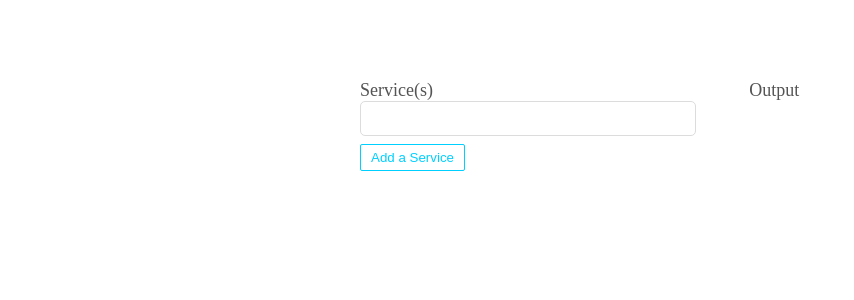
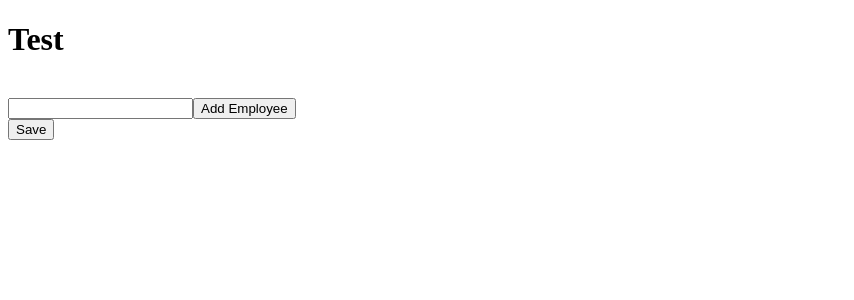
Before and after one commit to JaGarcia02/Frontend_design_reference, a React (Vite) app in the folder frontend_testing_react_vite/client/: page /test2 in a window 1280 px wide. Shown: the top 300 px of the page, without its empty margins (0-854 px from the left). Built offline with nearby package versions, Linux system fonts and the light colour scheme.

Commit message:
Update Commit

```diff
--- a/frontend_testing_react_vite/client/package.json
+++ b/frontend_testing_react_vite/client/package.json
@@ -12,7 +12,8 @@
     "axios": "^1.4.0",
     "react": "^18.2.0",
     "react-dom": "^18.2.0",
-    "react-router-dom": "^6.14.1"
+    "react-router-dom": "^6.14.1",
+    "uniqid": "^5.4.0"
   },
   "devDependencies": {
     "@types/react": "^18.0.27",
--- a/frontend_testing_react_vite/client/src/index.css
+++ b/frontend_testing_react_vite/client/src/index.css
@@ -1,4 +1,4 @@
-* {
+/* * {
   box-sizing: border-box;
 }
 
@@ -71,4 +71,4 @@ button {
 .second-division button {
   color: red;
   border: 1px solid red;
-}
+} */
--- a/frontend_testing_react_vite/client/src/pages/DynamicAddRemove_Page.jsx
+++ b/frontend_testing_react_vite/client/src/pages/DynamicAddRemove_Page.jsx
@@ -1,75 +1,237 @@
 import React, { useEffect, useState } from "react";
+import uniqid from "uniqid";
 
 const DynamicAddRemove_Page = () => {
-  const [serviceList, setServiceList] = useState([{ service: "" }]);
+  const [dataArray, setDataArray] = useState({ service: [] });
+  const [employee, setEmployee] = useState({ id: "", name: "" });
 
-  const handleServiceChange = (e, index) => {
-    const { name, value } = e.target;
-    const list = [...serviceList];
-    list[index][name] = value;
-    setServiceList(list);
+  const SaveArray = () => {
+    if (!employee.name) {
+      alert("Empty!");
+    } else if (dataArray.service.length >= 4) {
+      alert("Limit has been reached!");
+      document.getElementById("service").value = "";
+      setEmployee("");
+    } else {
+      setDataArray({
+        ...dataArray,
+        service: [...dataArray.service, employee],
+      });
+      document.getElementById("service").value = "";
+      setEmployee("");
+    }
   };
 
-  const handleServiceRemove = (index) => {
-    const list = [...serviceList];
-    list.splice(index, 1);
-    setServiceList(list);
+  const DeleteData = (data) => {
+    const newValue = dataArray.service.filter((fil) => fil.id != data);
+    setDataArray({ ...dataArray, service: newValue });
   };
 
-  const handleServiceAdd = () => {
-    setServiceList([...serviceList, { service: "" }]);
+  const setArray = () => {
+    alert(JSON.stringify(dataArray.service));
+    console.log(dataArray);
   };
 
   return (
-    <form className="main-container" autoComplete="off">
-      <div className="form-field">
-        <label htmlFor="service">Service(s)</label>
-        {serviceList.map((singleService, index) => (
-          <div key={index} className="services">
-            <div className="first-division">
+    <div>
+      <div>
+        <h1>Test</h1>
+        <div>
+          {dataArray.service?.map((res) => {
+            console.log();
+            return (
+              <>
+                <br />
+                {res.name && (
+                  <>
+                    <input type="text" defaultValue={res.name} />
+                    <button onClick={() => DeleteData(res.id)}>
+                      Remove Employee
+                    </button>
+                  </>
+                )}
+              </>
+            );
+          })}
+          <br />
+
+          {dataArray.service.length == 4 ? (
+            ""
+          ) : (
+            <>
               <input
+                type="text"
                 name="service"
-                type="text"
                 id="service"
-                value={singleService.service}
-                onChange={(e) => handleServiceChange(e, index)}
-                required
+                onChange={(e) =>
+                  setEmployee({
+                    ...employee,
+                    id: uniqid(),
+                    name: e.target.value,
+                  })
+                }
               />
-              {serviceList.length - 1 === index && serviceList.length < 4 && (
-                <button
-                  type="button"
-                  onClick={handleServiceAdd}
-                  className="add-btn"
-                >
-                  <span>Add a Service</span>
-                </button>
-              )}
-            </div>
-            <div className="second-division">
-              {serviceList.length !== 1 && (
-                <button
-                  type="button"
-                  onClick={() => handleServiceRemove(index)}
-                  className="remove-btn"
-                >
-                  <span>Remove</span>
-                </button>
-              )}
-            </div>
-          </div>
-        ))}
+              <button onClick={SaveArray}>Add Employee</button>
+            </>
+          )}
+        </div>
+        <button onClick={setArray}>Save</button>
       </div>
-      <div className="output">
-        <h2>Output</h2>
-        {serviceList &&
-          serviceList.map((singleService, index) => (
-            <ul key={index}>
-              {singleService.service && <li>{singleService.service}</li>}
-            </ul>
-          ))}
-      </div>
-    </form>
+    </div>
   );
 };
 
 export default DynamicAddRemove_Page;
+
+// const DynamicAddRemove_Page = () => {
+//     const [serviceList, setServiceList] = useState([{ service: "" }]);
+
+//     const handleServiceChange = (e, index) => {
+//       const { name, value } = e.target;
+//       const list = [...serviceList];
+//       list[index][name] = value;
+//       setServiceList(list);
+//     };
+
+//     const handleServiceRemove = (index) => {
+//       const list = [...serviceList];
+//       list.splice(index, 1);
+//       setServiceList(list);
+//     };
+
+//     const handleServiceAdd = () => {
+//       setServiceList([...serviceList, { service: "" }]);
+//     };
+
+//     return (
+//       <form className="main-container" autoComplete="off">
+//         <div className="form-field">
+//           <label htmlFor="service">Service(s)</label>
+//           {serviceList.map((singleService, index) => (
+//             <div key={index} className="services">
+//               <div className="first-division">
+//                 <input
+//                   name="service"
+//                   type="text"
+//                   id="service"
+//                   value={singleService.service}
+//                   onChange={(e) => handleServiceChange(e, index)}
+//                   required
+//                 />
+//                 {serviceList.length - 1 === index && serviceList.length < 4 && (
+//                   <button
+//                     type="button"
+//                     onClick={handleServiceAdd}
+//                     className="add-btn"
+//                   >
+//                     <span>Add a Service</span>
+//                   </button>
+//                 )}
+//               </div>
+//               <div className="second-division">
+//                 {serviceList.length !== 1 && (
+//                   <button
+//                     type="button"
+//                     onClick={() => handleServiceRemove(index)}
+//                     className="remove-btn"
+//                   >
+//                     <span>Remove</span>
+//                   </button>
+//                 )}
+//               </div>
+//             </div>
+//           ))}
+//         </div>
+//         <div className="output">
+//           <h2>Output</h2>
+//           {serviceList &&
+//             serviceList.map((singleService, index) => (
+//               <ul key={index}>
+//                 {singleService.service && <li>{singleService.service}</li>}
+//               </ul>
+//             ))}
+//         </div>
+//       </form>
+//     );
+//   };
+
+// const [dataArray, setDataArray] = useState({ service: [] });
+// const [employee, setEmployee] = useState({ id: "", name: "" });
+
+// const SaveArray = () => {
+//   if (!employee.name) {
+//     alert("Empty!");
+//   } else if (dataArray.service.length >= 4) {
+//     alert("Limit has been reached!");
+//     document.getElementById("service").value = "";
+//     setEmployee("");
+//   } else {
+//     setDataArray({
+//       ...dataArray,
+//       service: [...dataArray.service, employee],
+//     });
+//     document.getElementById("service").value = "";
+//     setEmployee("");
+//   }
+// };
+
+// const DeleteData = (filter) => {
+//   const newValue = dataArray.service.filter((fil) => fil.id != filter);
+//   setDataArray({ ...dataArray, service: newValue });
+// };
+
+// const setArray = () => {
+//   alert(JSON.stringify(dataArray.service));
+//   console.log(dataArray);
+// };
+
+// return (
+//   <div>
+//     <div>
+//       <h1>Test</h1>
+//       <div>
+//         {dataArray.service?.map((res) => {
+//           console.log();
+//           return (
+//             <>
+//               <br />
+//               {res.name && (
+//                 <>
+//                   <input type="text" defaultValue={res.name} />
+//                   <button onClick={() => DeleteData(res.id)}>
+//                     Remove Employee
+//                   </button>
+//                 </>
+//               )}
+//             </>
+//           );
+//         })}
+//         <br />
+
+//         {dataArray.service.length == 4 ? (
+//           ""
+//         ) : (
+//           <>
+//             <input
+//               type="text"
+//               name="service"
+//               id="service"
+//               onChange={(e) =>
+//                 setEmployee({
+//                   ...employee,
+//                   id: uniqid(),
+//                   name: e.target.value,
+//                 })
+//               }
+//             />
+//             <button onClick={SaveArray}>Add Employee</button>
+//           </>
+//         )}
+//       </div>
+//       <button onClick={setArray}>Save</button>
+//     </div>
+//   </div>
+// );
+// };
+
+// export default DynamicAddRemove_Page;
```
Also changed, not shown: 1 other file (tests, documents, lock files or other folders).
